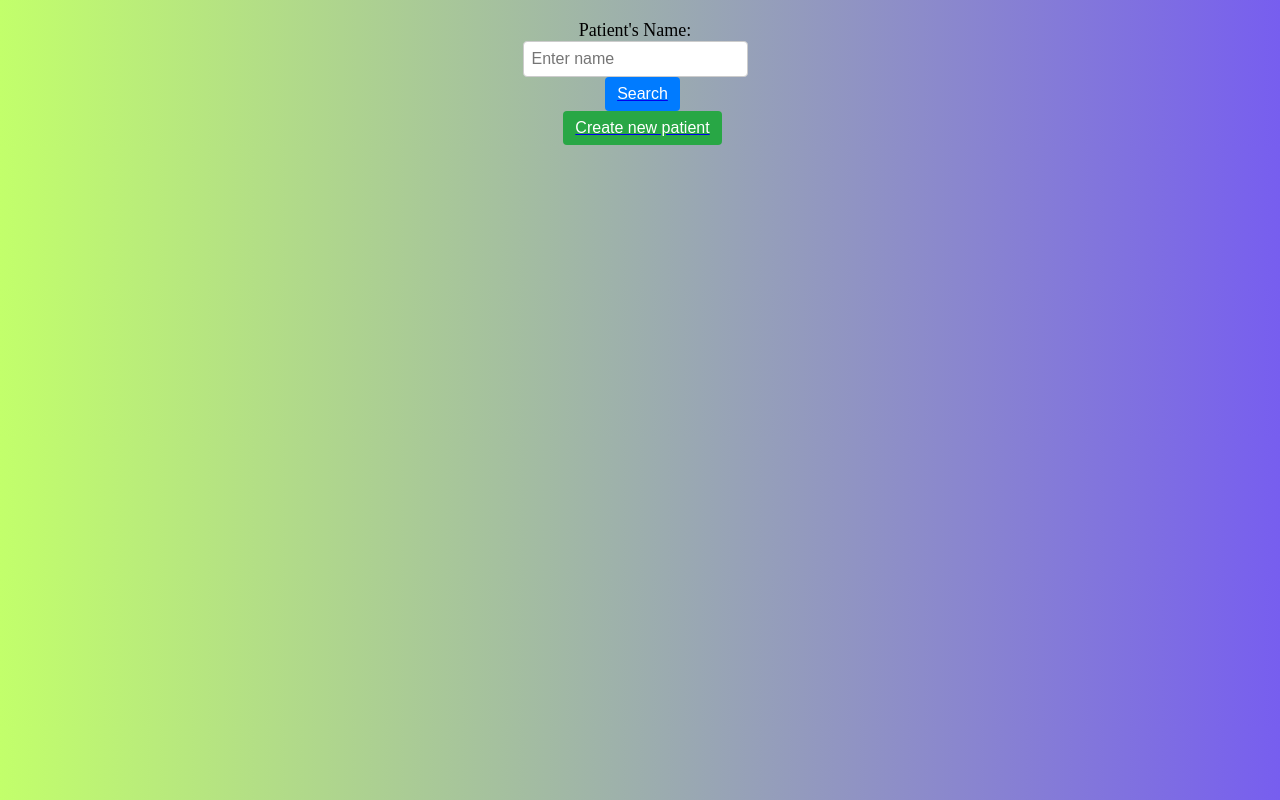
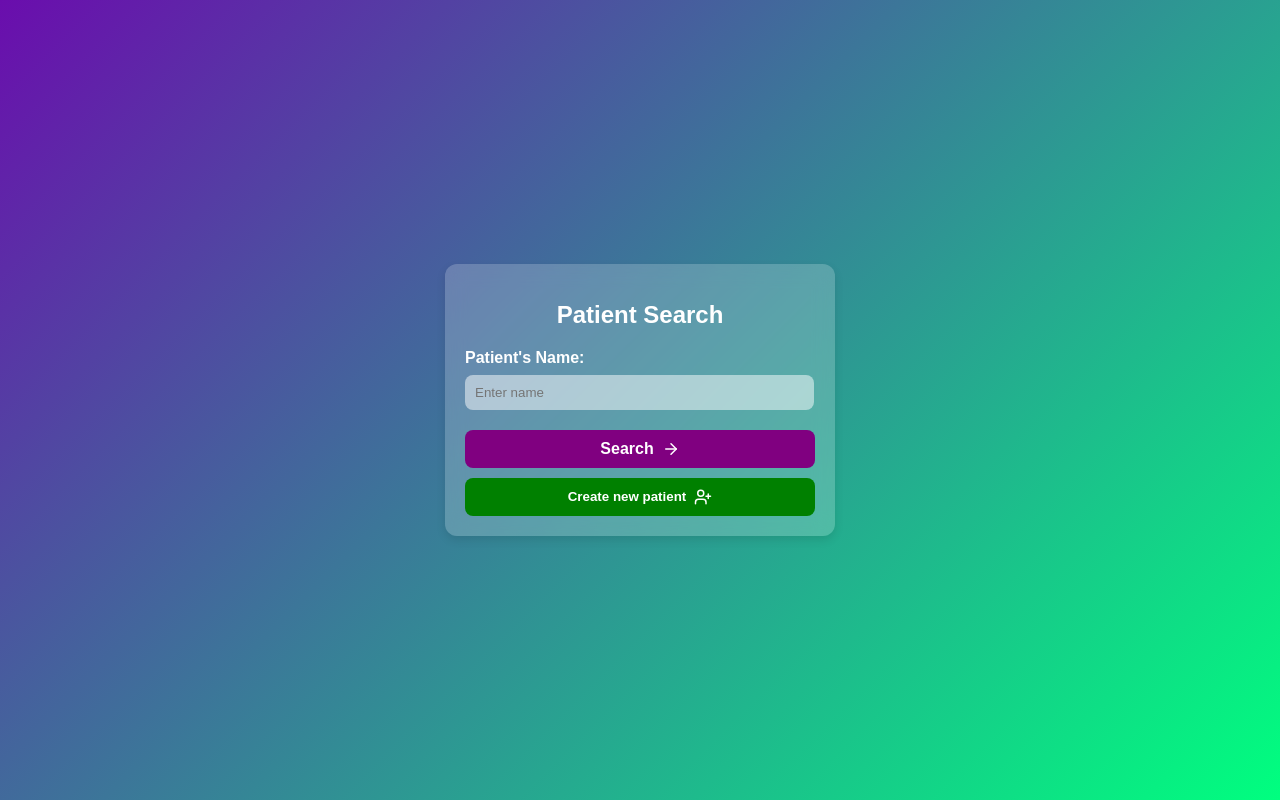
Before and after one commit to NeilBhandari/PeerScript-ShellHacks, a React (Vite) app in the folder fe/: page / in a window 1280 px wide. Built offline with nearby package versions, Linux system fonts and the light colour scheme.

Commit message:
My changes

```diff
--- a/fe/package.json
+++ b/fe/package.json
@@ -10,6 +10,7 @@
     "preview": "vite preview"
   },
   "dependencies": {
+    "lucide-react": "^0.446.0",
     "react": "^18.3.1",
     "react-dom": "^18.3.1",
     "react-router-dom": "^6.26.2"
--- a/fe/src/App.css
+++ b/fe/src/App.css
@@ -1,4 +1,4 @@
-
+/*
 :root{
     --background-color-hsl2: 84.72972973, 100%, 70.98039216%;
     --background-color-hsl: 250.34482759,81.92090395%,65.29411765%;
@@ -18,3 +18,4 @@ h1 {
     text-align: center;
     margin: 30px;
 }
+ */
--- a/fe/src/App.jsx
+++ b/fe/src/App.jsx
@@ -4,9 +4,10 @@ import React from 'react';
 // import './App.css';
 
 import { BrowserRouter as Router, Route, Routes } from 'react-router-dom';
-import CreatePatient from './components/Create-New-Patient.jsx';
+
 import InfoDisplay from './components/Info-Display.jsx';
 import SearchPage from './components/Search-Portal.jsx';
+import CreatePatient from './components/Create-New-Patient.jsx';
 import './App.css';
 const App = () => {
     return (
--- a/fe/src/components/Search-Portal.jsx
+++ b/fe/src/components/Search-Portal.jsx
@@ -1,29 +1,125 @@
 import React, { useState } from 'react';
 import { Link } from 'react-router-dom';
+import { ArrowRight, UserPlus } from 'lucide-react';
 import '../styles/Search-Portal.css';
+
 
 const SearchPage = () => {
   const [name, setName] = useState('');
 
   return (
-        <div className="container">
-            <label htmlFor="name-input" className="title">Patient's Name:</label>
+    <div className="search-page-container">
+      <div className="search-box">
+        <h1 className="search-title">Patient Search</h1>
+        <div className="input-container">
+          <label htmlFor="name-input" className="input-label">
+            Patient's Name:
+          </label>
           <input
             type="text"
             id="name-input"
             value={name}
             onChange={(e) => setName(e.target.value)}
-                className="input-box"
+            className="input-field"
             placeholder="Enter name"
           />
+        </div>
+        <div className="button-group">
         <Link to="/info-display" state={{ name }} className="Search-Portal-Buttons">
-                <button className="search-portal-search-button">Search</button>
+          <button className="search-button">
+            <span>Search</span>
+            <ArrowRight className="icon-right" size={18} />
+          </button>
           </Link>
           <Link to="/create-patient" className="Search-Portal-Buttons">
-                <button className="create-patient-button">Create new patient</button>
+          <button className="create-button">
+            <span>Create new patient</span>
+            <UserPlus className="icon-right" size={18} />
+          </button>
           </Link>
+        </div>
+      </div>
     </div>
   );
 };
 
 export default SearchPage;
+
+
+
+
+// import React, { useState } from 'react';
+// import { Link } from 'react-router-dom';
+// import '../styles/Search-Portal.css';
+
+// const SearchPage = () => {
+//     const [name, setName] = useState('');
+
+//     return (
+//         <div className="container-one">
+//             <label htmlFor="name-input" className="title">Patient's Name:</label>
+//             <input
+//                 type="text"
+//                 id="name-input"
+//                 value={name}
+//                 onChange={(e) => setName(e.target.value)}
+//                 className="input-box"
+//                 placeholder="Enter name"
+//             />
+//             <div className="buttons-container">
+//                 <Link to="/info-display" state={{ name }} className="Search-Portal-Buttons">
+//                     <button className="search-portal-search-button">Search</button>
+//                 </Link>
+//                 <Link to="/create-patient" className="Search-Portal-Buttons">
+//                     <button className="create-patient-button">Create new patient</button>
+//                 </Link>
+//             </div>
+//         </div>
+//     );
+// };
+
+// export default SearchPage;
+
+
+
+
+
+// import React, { useState } from 'react';
+// import { ArrowRight, UserPlus } from 'lucide-react';
+
+// const SearchPage = () => {
+//   const [name, setName] = useState('');
+
+//   return (
+//     <div className="min-h-screen flex items-center justify-center bg-gradient-to-br from-purple-500 to-green-400 animate-gradient-x">
+//       <div className="bg-white bg-opacity-20 backdrop-filter backdrop-blur-lg rounded-lg p-8 shadow-lg w-96">
+//         <h1 className="text-3xl font-bold mb-6 text-white text-center">Patient Search</h1>
+//         <div className="mb-6">
+//           <label htmlFor="name-input" className="block text-white font-semibold mb-2">
+//             Patient's Name:
+//           </label>
+//           <input
+//             type="text"
+//             id="name-input"
+//             value={name}
+//             onChange={(e) => setName(e.target.value)}
+//             className="w-full px-4 py-2 rounded-md bg-white bg-opacity-50 text-gray-800 placeholder-gray-500 focus:outline-none focus:ring-2 focus:ring-purple-300 transition"
+//             placeholder="Enter name"
+//           />
+//         </div>
+//         <div className="space-y-4">
+//           <button className="w-full bg-purple-600 hover:bg-purple-700 text-white font-bold py-2 px-4 rounded-md transition duration-300 ease-in-out transform hover:scale-105 flex items-center justify-center">
+//             <span>Search</span>
+//             <ArrowRight className="ml-2" size={18} />
+//           </button>
+//           <button className="w-full bg-green-500 hover:bg-green-600 text-white font-bold py-2 px-4 rounded-md transition duration-300 ease-in-out transform hover:scale-105 flex items-center justify-center">
+//             <span>Create new patient</span>
+//             <UserPlus className="ml-2" size={18} />
+//           </button>
+//         </div>
+//       </div>
+//     </div>
+//   );
+// };
+
+// export default SearchPage;
--- a/fe/src/styles/Create-New-Patient.css
+++ b/fe/src/styles/Create-New-Patient.css
@@ -1,65 +1,67 @@
 body {
-    font-family: var(--font-family);
-    background: linear-gradient(90deg, hsl(var(--background-color-hsl2)), hsl(var(--background-color-hsl)));
     margin: 0;
-    padding: 0;
+    font-family: 'Arial', sans-serif;
+    background: linear-gradient(135deg, #6a0dad, #00ff7f);
+    min-height: 100vh;
+    display: flex;
+    justify-content: center;
+    align-items: center;
 }
 
-.patient-form {
-    display: flex;
-    flex-direction: column;
-    max-width: 600px;
-    margin: 40px auto;
-    padding: 30px;
-    background-color: #FFFFFF; /* White background for the form */
-    border: 1px solid #E0E0E0;
-    border-radius: 8px;
-    box-shadow: 0 4px 12px rgba(0, 0, 0, 0.1);
+.create-patient-form {
+    background-color: rgba(255, 255, 255, 0.9);
+    border-radius: 15px;
+    padding: 40px;
+    box-shadow: 0 10px 25px rgba(0, 0, 0, 0.1);
+    text-align: center;
+    max-width: 400px;
+    width: 100%;
 }
 
-.patient-form h2 {
-    color: #4B2E83; /* Purple color for headings */
-    text-align: center;
+.create-patient-form h2 {
+    color: #6a0dad;
     margin-bottom: 20px;
     font-size: 24px;
 }
 
-.patient-form label {
-    margin-bottom: 5px;
-    font-weight: bold;
-    color: #4B2E83; /* Consistent purple color for labels */
+.create-patient-form label {
+    font-size: 18px;
+    display: block;
+    margin-bottom: 8px;
+    color: #6a0dad;
 }
 
-.patient-form input {
-    margin-bottom: 15px;
+.create-patient-form input {
+    width: 100%;
     padding: 10px;
-    border: 1px solid #CCCCCC; /* Light border for input fields */
-    border-radius: 4px;
+    font-size: 16px;
+    margin-bottom: 20px;
+    border: 2px solid #6a0dad;
+    border-radius: 8px;
     transition: border-color 0.3s;
 }
 
-.patient-form input:focus {
-    border-color: #1E90FF; /* Focus color for better accessibility */
+.create-patient-form input:focus {
     outline: none;
+    border-color: #00ff7f;
 }
 
-.submit-button {
-    padding: 10px 15px;
-    border: none;
-    border-radius: 4px;
-    cursor: pointer;
-    background-color: #775EEF;
-    color: white;
-    transition: background-color 0.3s;
-    font-weight: bold;
+.create-patient-button-container {
+    text-align: center;
 }
 
-.submit-button:hover {
-    background-color: #007BFF; /* Darker blue on hover */
+.create-patient-submit-button {
+    background-color: #6a0dad;
+    color: white;
+    border: none;
+    padding: 12px 24px;
+    border-radius: 10px;
+    font-size: 16px;
+    cursor: pointer;
+    transition: background-color 0.3s, transform 0.2s;
 }
 
-.container {
-    display: flex;
-    flex-direction: column;
-    align-items: center; /* Center align form on the page */
+.create-patient-submit-button:hover {
+    background-color: #00ff7f;
+    transform: translateY(-5px);
 }
--- a/fe/src/styles/Search-Portal.css
+++ b/fe/src/styles/Search-Portal.css
@@ -1,49 +1,212 @@
-.container {
+
+  .Search-Portal-Buttons {
+    text-decoration: none; /* Remove default underline */
+    width: 100%; /* Ensures link takes full width */
+    display: block; /* Make the link behave like a block element */
+  }
+  .search-box {
+    background-color: rgba(255, 255, 255, 0.2);
+    backdrop-filter: blur(10px);
+    border-radius: 12px;
+    padding: 20px;
+    box-shadow: 0px 4px 10px rgba(0, 0, 0, 0.1);
+    width: 350px;
+  }
+  /*My changes*/
+  .search-title {
+    font-size: 24px;
+    font-weight: bold;
+    color: white;
+    text-align: center;
+    margin-bottom: 20px;
+  }
+
+  .input-container {
+    margin-bottom: 16px;
+  }
+
+  .input-label {
+    display: block;
+    font-weight: 600;
+    color: white;
+    margin-bottom: 8px;
+  }
+
+  .input-field {
+    width: 94.1%;
+    padding: 10px;
+    border-radius: 8px;
+    background-color: rgba(255, 255, 255, 0.5);
+    color: #333;
+    border: none;
+    outline: none;
+    transition: box-shadow 0.3s ease-in-out;
+  }
+
+  .input-field:focus {
+    box-shadow: 0 0 5px rgba(128, 0, 128, 0.5);
+  }
+
+  .button-group {
+    margin-top: 20px;
+    display: flex;
+    flex-direction: column;
+    gap: 10px;
+  }
+
+  .search-button, .create-button {
+    width: 100%;
+    padding: 10px;
+    font-weight: bold;
+    color: white;
+    border: none;
+    border-radius: 8px;
+    transition: transform 0.3s ease-in-out;
     display: flex;
     align-items: center;
-    margin-top: 20px;
+    justify-content: center;
+  }
+
+  .search-button {
+    background-color: purple;
+  }
+
+  .search-button:hover {
+    background-color: darkviolet;
+    transform: scale(1.05);
+  }
+
+  .create-button {
+    background-color: green;
+  }
+
+  .create-button:hover {
+    background-color: darkgreen;
+    transform: scale(1.05);
+  }
+
+  .icon-right {
+    margin-left: 8px;
+  }
+
+  @keyframes gradient-x {
+    0% {
+      background-position: 0% 50%;
+    }
+    50% {
+      background-position: 100% 50%;
+    }
+    100% {
+      background-position: 0% 50%;
+    }
+  }
+
+
+
+
+
+
+
+
+
+
+
+
+
+
+
+
+
+
+
+
+
+/* body {
+    margin: 0;
+    font-family: 'Arial', sans-serif;
+    background: linear-gradient(135deg, #6a0dad, #00ff7f);
+    min-height: 100vh;
+    display: flex;
+    justify-content: center;
+    align-items: center;
+}
+
+.container-one {
+    background-color: rgba(255, 255, 255, 0.9);
+    border-radius: 15px;
+    padding: 40px;
+    box-shadow: 0 10px 25px rgba(0, 0, 0, 0.1);
+    text-align: center;
+    max-width: 400px;
+    width: 100%;
 }
 
 .title {
-    margin-right: 10px;
-    font-size: 18px;
+    font-size: 24px;
+    color: #6a0dad;
+    margin-bottom: 20px;
+    display: block;
 }
 
 .input-box {
-    padding: 8px;
-    font-size: 16px;
-    margin-right: 10px;
-    border: 1px solid #ccc;
-    border-radius: 4px;
+    width: 100%;
+    padding: 10px;
+    font-size: 18px;
+    border: 2px solid #6a0dad;
+    border-radius: 8px;
+    margin-bottom: 20px;
+    transition: 0.3s;
 }
 
-.search-portal-search-button,
-.create-patient-button {
-    padding: 8px 12px;
-    font-size: 16px;
+.input-box:focus {
+    outline: none;
+    border-color: #00ff7f;
+}
+
+.buttons-container {
+    display: flex;
+    justify-content: space-around;
+    gap: 10px;
+}
+
+.Search-Portal-Buttons button {
+    background-color: #6a0dad;
     color: white;
     border: none;
-    border-radius: 4px;
+    border-radius: 10px;
+    padding: 10px 20px;
+    font-size: 16px;
     cursor: pointer;
-    margin-left: 5px;
-    display: inline-block !important;
+    transition: background-color 0.3s, transform 0.2s;
 }
 
-.Search-Portal-Buttons{
-    display: flex;
-}
-.search-portal-search-button {
-    background-color: #007bff;
+.Search-Portal-Buttons button:hover {
+    background-color: #00ff7f;
+    transform: translateY(-5px);
 }
 
-.search-portal-search-button:hover {
-    background-color: #0056b3;
+.search-portal-search-button {
+    animation: pulse 1.5s infinite ease-in-out;
+}
+
+@keyframes pulse {
+    0% {
+        transform: scale(1);
+    }
+    50% {
+        transform: scale(1.05);
+    }
+    100% {
+        transform: scale(1);
+    }
 }
 
 .create-patient-button {
-    background-color: #28a745;
+    background-color: #00ff7f;
 }
 
 .create-patient-button:hover {
-    background-color: #218838;
+    background-color: #6a0dad;
+    transform: translateY(-5px);
 }
+ */
```
Also changed, not shown: fe/src/Router/Router.jsx (deleted, +0 -18 lines), fe/src/components/Create-New-Patient.jsx (+35 -7 lines), 1 other file (tests, documents, lock files or other folders). Lines whose indentation alone changed are shown as unchanged.
